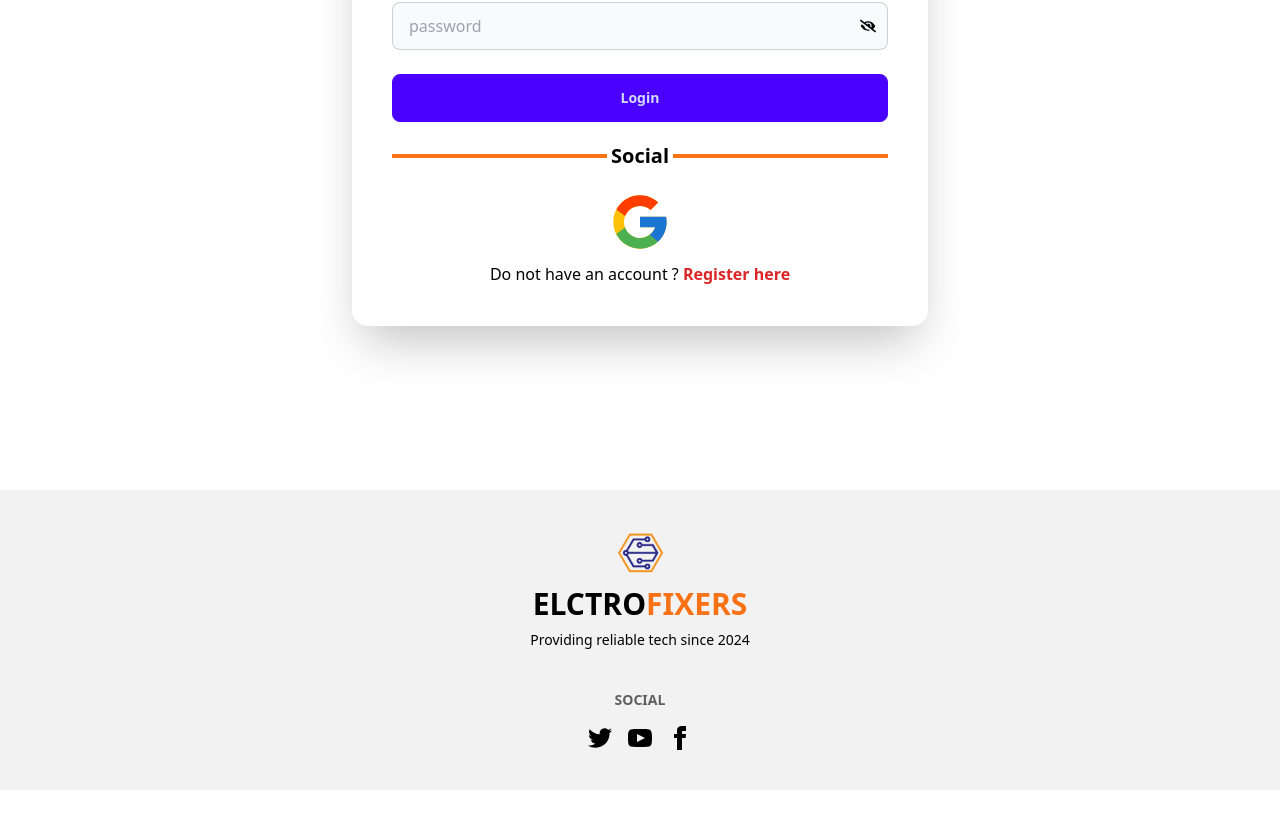
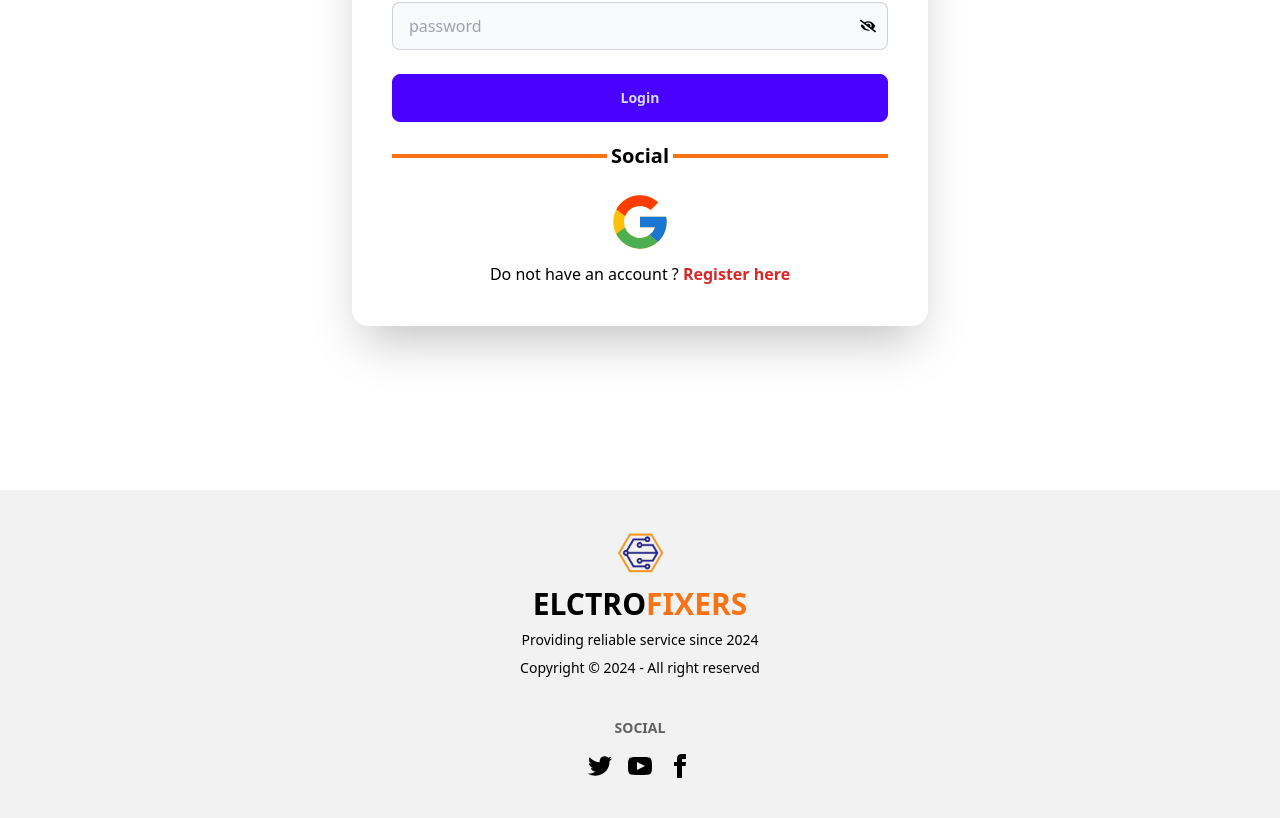
Before and after one commit to NiloyDas19/electrofixers-client, a React (Vite) app: page /login in a window 1280 px wide. Shown: the part 432-1250 px from the top of the page. Before the commit the page ends 1222 px from the top, so only its background shows below. Built offline with nearby package versions, Linux system fonts and the light colour scheme; no server answers.

Commit message:
footer updated

```diff
--- a/src/components/Footer/Footer.jsx
+++ b/src/components/Footer/Footer.jsx
@@ -10,7 +10,8 @@ const Footer = () => {
             <aside>
                 <img src={logo} alt="" className="w-16 h-12"/>
                 <p className="text-3xl font-bold">ELCTRO<span className="text-orange-500">FIXERS</span></p>
-                <p>Providing reliable tech since 2024</p>
+                <p>Providing reliable service since 2024</p>
+                <p>Copyright © 2024 - All right reserved</p>
             </aside>
             <nav>
                 <h6 className="footer-title">Social</h6>
```
